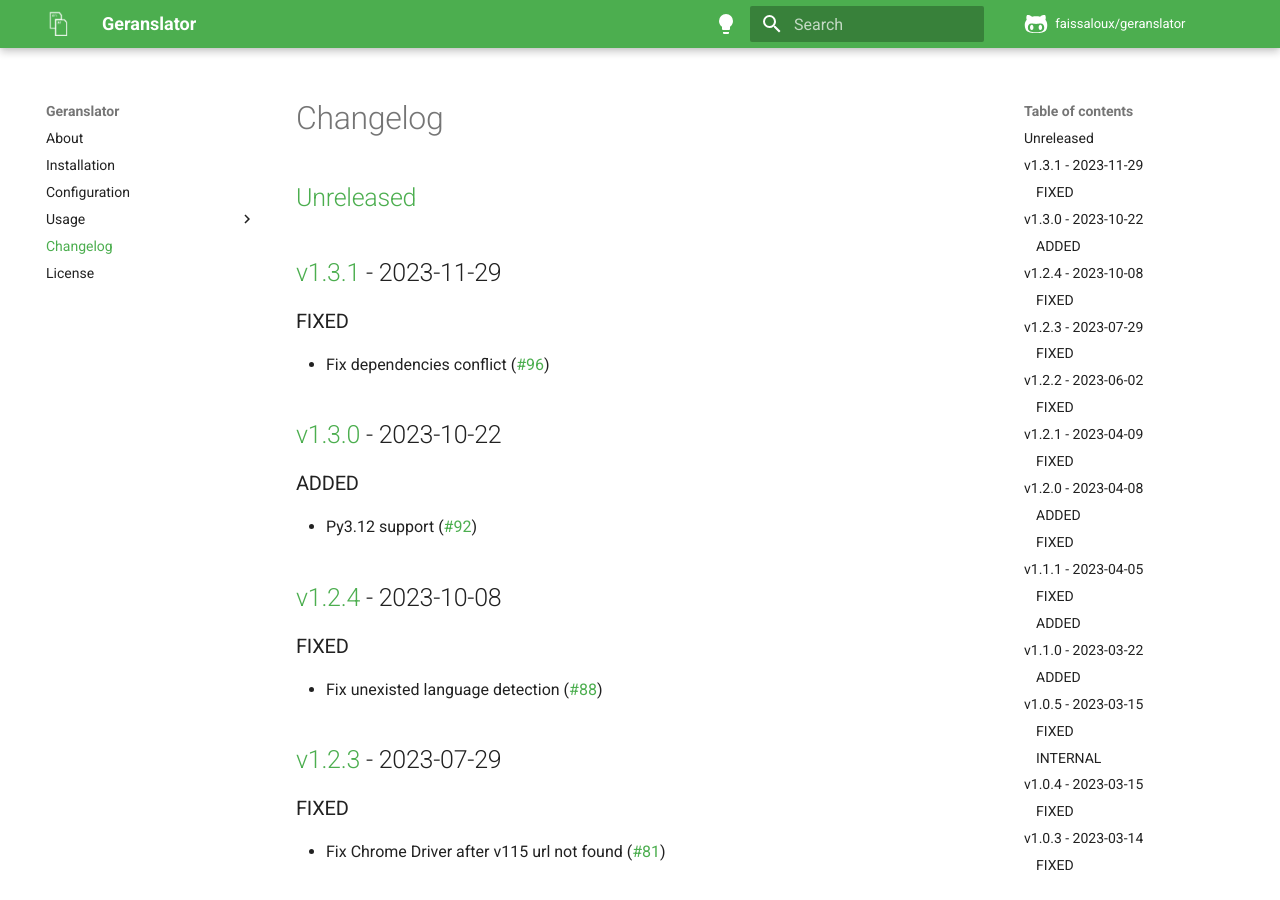
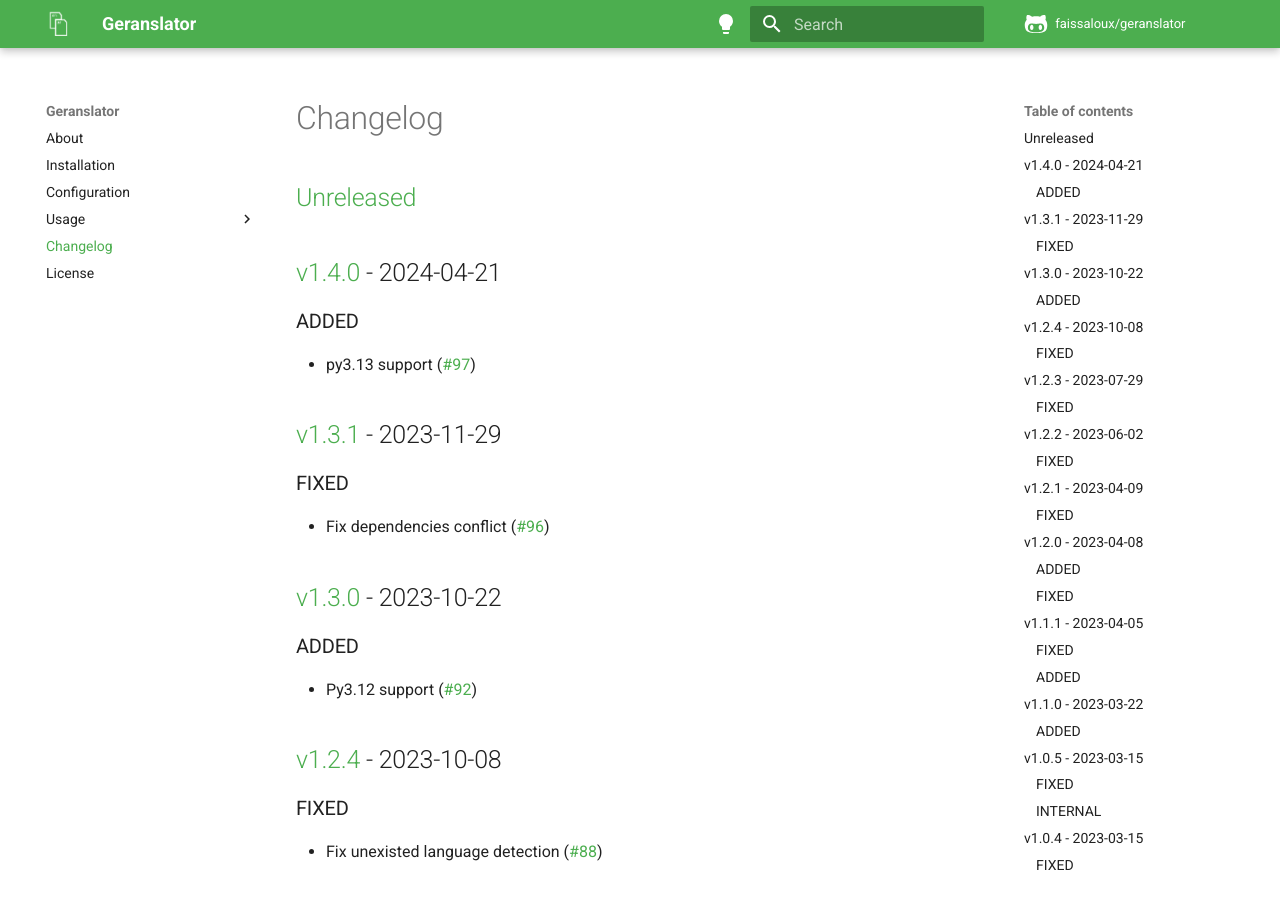
Before and after one commit to faissaloux/geranslator, an MkDocs documentation site: the page built from docs/changelog.md, in a window 1280 px wide and 900 px high. Built offline with MkDocs 1.6.1 and Material for MkDocs 9.7.7, drawn with Linux system fonts in a browser that asks for light colours; comment, search, counter and statistics services are not loaded.

Commit message:
release:1.4.0

```diff
--- a/docs/changelog.md
+++ b/docs/changelog.md
@@ -1,4 +1,8 @@
-## [Unreleased](https://github.com/faissaloux/geranslator/compare/v1.3.1...main)
+## [Unreleased](https://github.com/faissaloux/geranslator/compare/v1.4.0...main)
+
+## [v1.4.0](https://github.com/faissaloux/geranslator/compare/v1.3.1...v1.4.0) - 2024-04-21
+### ADDED
+- py3.13 support ([#97](https://github.com/faissaloux/geranslator/pull/97))
 
 ## [v1.3.1](https://github.com/faissaloux/geranslator/compare/v1.3.0...v1.3.1) - 2023-11-29
 ### FIXED
--- a/setup.cfg
+++ b/setup.cfg
@@ -1,6 +1,6 @@
 [metadata]
 name = geranslator
-version = 1.3.1
+version = 1.4.0
 description = Translate your translation files
 long_description = file: README.md
 long_description_content_type = text/markdown
```
Also changed, not shown: CHANGELOG.md (+5 -1 lines).
